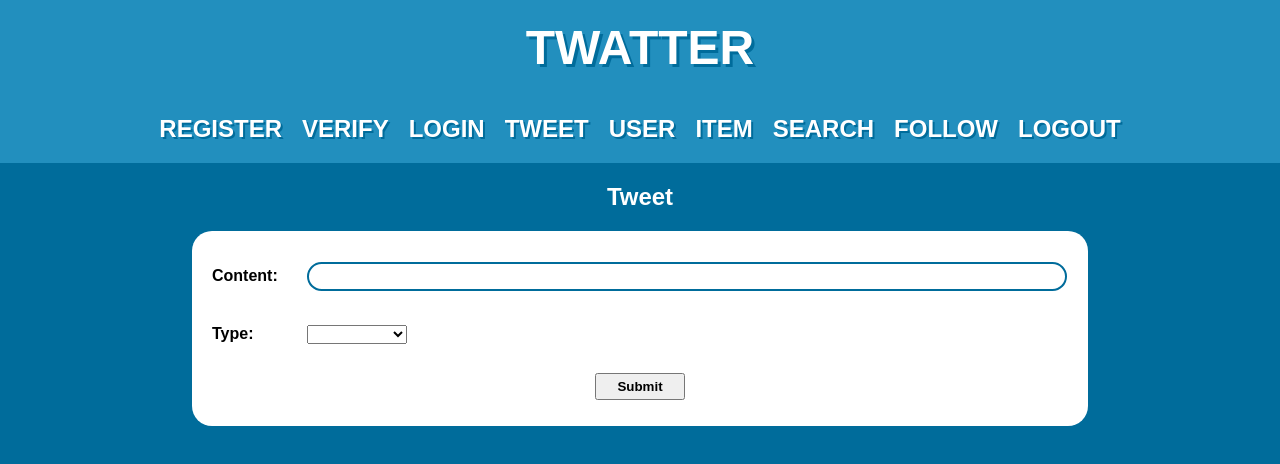
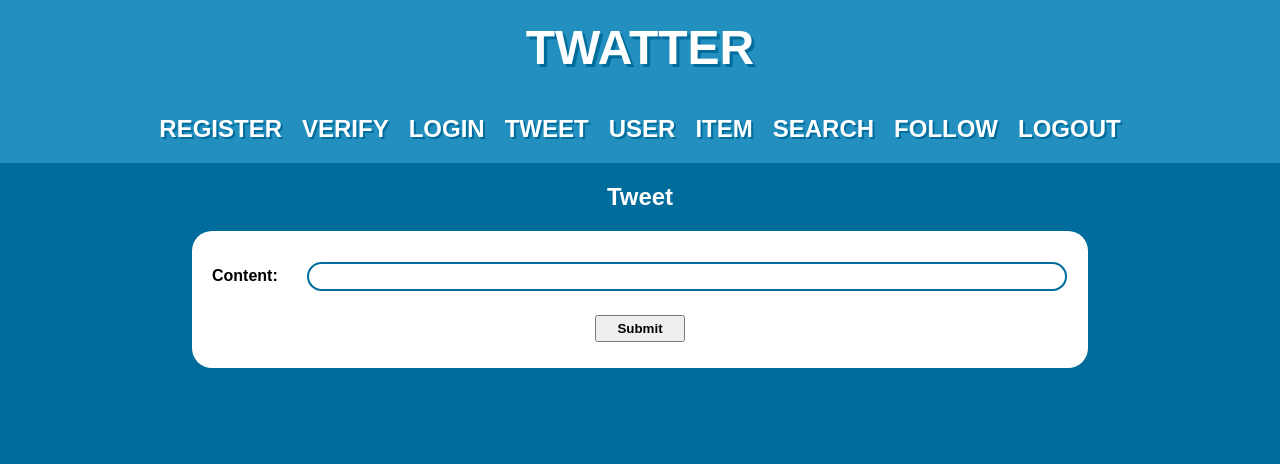
Before and after one commit to mszenczewski/twatter-frontend, a React (Create React App) app: page /twatter/tweet in a window 1280 px wide. Shown: the top 464 px of the page. Built offline with nearby package versions, Linux system fonts and the light colour scheme.

Commit message:
remove dropdown from tweet screen

```diff
--- a/src/components/TweetScreen.js
+++ b/src/components/TweetScreen.js
@@ -4,12 +4,10 @@ import axios from 'axios';
 export default class TweetScreen extends Component {
   state = {
     content: '',
-    childType: 'none',
     response: ''
   };
 
   content_change = e => {this.setState({content: e.target.value});};
-  childType_change = e => {this.setState({childType: e.target.value});};
 
   submit = e => {
     e.preventDefault();
@@ -17,10 +15,6 @@ export default class TweetScreen extends Component {
     const json = {
       content: this.state.content,
     };
-
-    if (this.state.childType !== 'none') {
-      json.childType = this.state.childType;
-    }
 
     axios
       .post("http://gaillardia.cse356.compas.cs.stonybrook.edu/additem", json)
@@ -53,18 +47,6 @@ export default class TweetScreen extends Component {
               value={this.state.content}
               />
           </div>
-          <div>
-            <label>Type:</label>
-            <select
-              id="typeList"
-              onChange={this.childType_change}
-              value={this.state.childType}
-              >
-                <option value="none"></option>
-                <option value="retweet">Retweet</option>
-                <option value="reply">Reply</option>
-            </select>
-          </div>
         <button>Submit</button>
         </form>
         <h3>{this.state.response}</h3>
```
